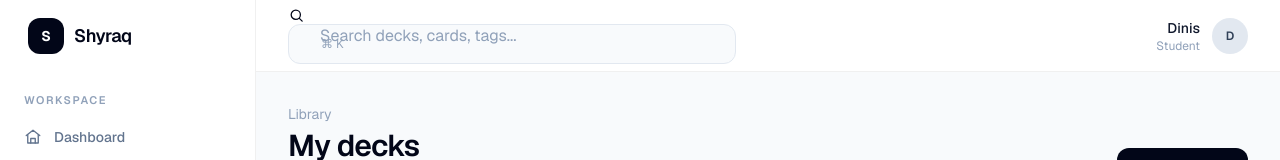
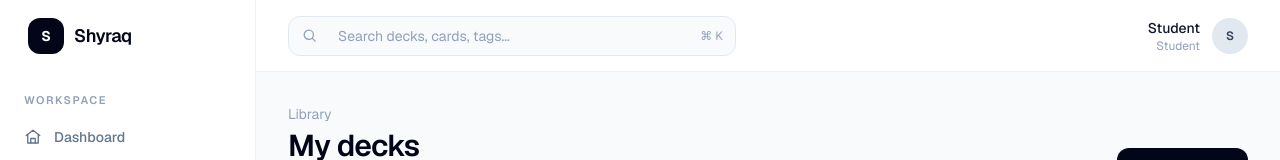
Before and after one commit to Dinislam2009/shyraq, a Next.js app: page /decks in a window 1280 px wide. Shown: the top 160 px of the page. Built offline with nearby package versions, Linux system fonts and the light colour scheme; no server answers.

Commit message:
feat: connect src/components/topbar.tsx to real data

```diff
--- a/src/components/topbar.tsx
+++ b/src/components/topbar.tsx
@@ -1,24 +1,8 @@
 import { SearchIcon } from "@/components/icons";
+import { getCurrentUser } from "@/lib/supabase/queries";
+import { signOut } from "@/app/signout/actions";
 
-export function Topbar() {
-  return (
-    <header className="flex h-18 items-center justify-between border-b border-black/[0.06] bg-white/90 px-5 backdrop-blur sm:px-8">
-      <div className="flex items-center gap-3 lg:hidden">
-        <span className="flex h-8 w-8 items-center justify-center rounded-lg bg-slate-950 text-xs font-bold text-white">S</span>
-        <span className="font-semibold">Shyraq</span>
-      </div>
-      <div className="relative hidden w-full max-w-md md:block">
-        <SearchIcon size={17} />
-        <input aria-label="Search" placeholder="Search decks, cards, tags..." className="absolute inset-y-0 left-8 w-[calc(100%-2rem)] bg-transparent text-sm outline-none placeholder:text-slate-400" />
-        <div className="flex h-10 items-center rounded-xl border border-slate-200 bg-slate-50 pl-3 text-slate-400"><span className="ml-5 text-xs">⌘ K</span></div>
-      </div>
-      <div className="ml-auto flex items-center gap-3">
-        <div className="hidden text-right sm:block">
-          <p className="text-sm font-medium text-slate-900">Dinis</p>
-          <p className="text-xs text-slate-400">Student</p>
-        </div>
-        <div className="flex h-9 w-9 items-center justify-center rounded-full bg-slate-200 text-xs font-semibold text-slate-700">D</div>
-      </div>
-    </header>
-  );
+export async function Topbar(){
+ const user=await getCurrentUser(); const name=String(user?.user_metadata?.display_name||user?.email?.split("@")[0]||"Student");
+ return <header className="flex h-18 items-center justify-between border-b border-black/[0.06] bg-white/90 px-5 backdrop-blur sm:px-8"><div className="flex items-center gap-3 lg:hidden"><span className="flex h-8 w-8 items-center justify-center rounded-lg bg-slate-950 text-xs font-bold text-white">S</span><span className="font-semibold">Shyraq</span></div><div className="relative hidden w-full max-w-md md:block"><div className="flex h-10 items-center rounded-xl border border-slate-200 bg-slate-50 pl-3 text-slate-400"><SearchIcon size={17}/><span className="ml-5 text-sm">Search decks, cards, tags...</span><span className="ml-auto mr-3 text-xs text-slate-400">⌘ K</span></div></div><div className="ml-auto flex items-center gap-3"><div className="hidden text-right sm:block"><p className="text-sm font-medium text-slate-900">{name}</p><p className="text-xs text-slate-400">{user?.email||"Student"}</p></div><details className="relative"><summary className="flex h-9 w-9 cursor-pointer list-none items-center justify-center rounded-full bg-slate-200 text-xs font-semibold text-slate-700">{name.slice(0,1).toUpperCase()}</summary><div className="absolute right-0 z-20 mt-2 w-44 rounded-xl border border-slate-200 bg-white p-1 shadow-lg"><form action={signOut}><button className="w-full rounded-lg px-3 py-2 text-left text-sm hover:bg-slate-50">Sign out</button></form></div></details></div></header>;
 }
```
